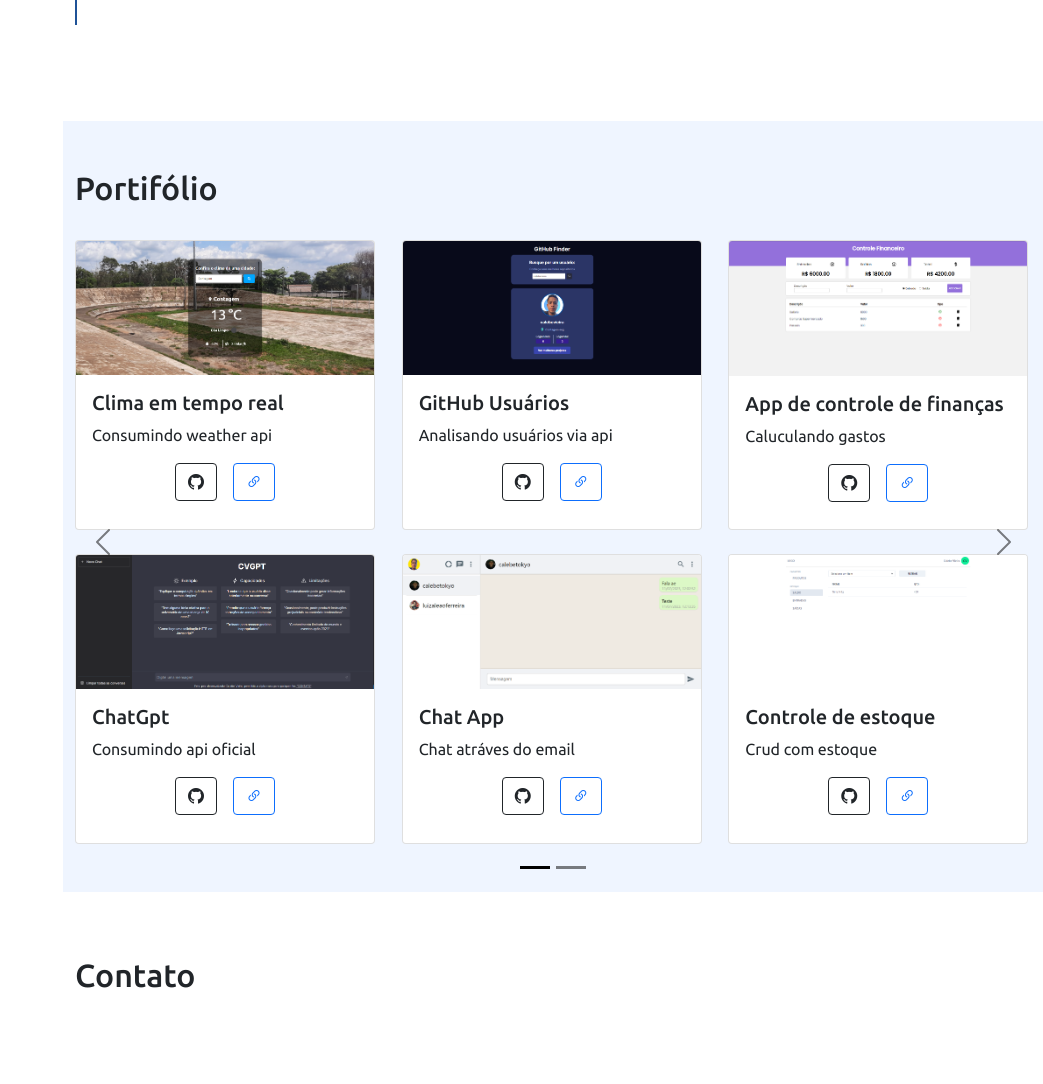
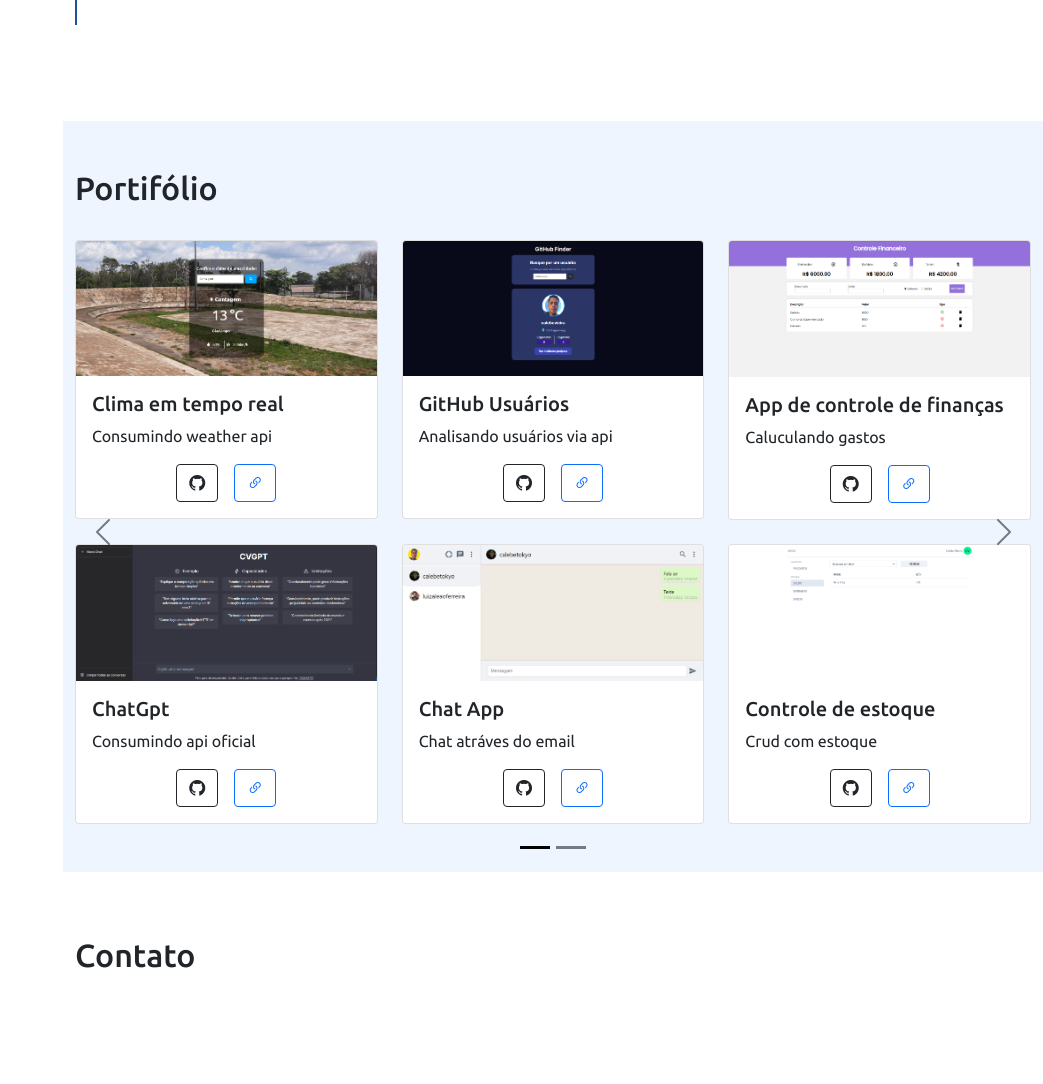
Before and after one commit to calebevieira/PortifolioCalebe2023, a Flask app: page / in a window 1280 px wide. Shown: the part 4527-5611 px from the top of the page, without its empty margins (237-1280 px from the left). Before the commit the page ends 5515 px from the top, so only its background shows below. Run offline with Flask 2, Linux system fonts and the light colour scheme; some libraries are stand-ins or nearby versions.

Commit message:
Dimensionando cards do carrosel do portifólio

```diff
--- a/api/static/style.css
+++ b/api/static/style.css
@@ -354,7 +354,3 @@ i.menu-mobile {
     padding: 20px 15px;
   }
 }
-.card {
-  width: 300px;
-    height: 290px;
-}
```
